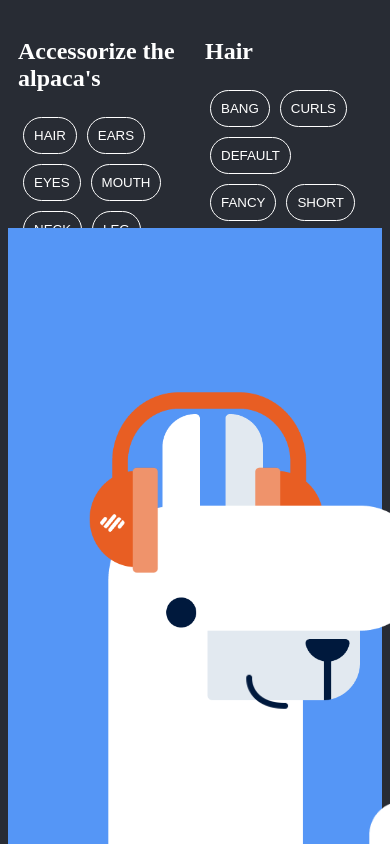
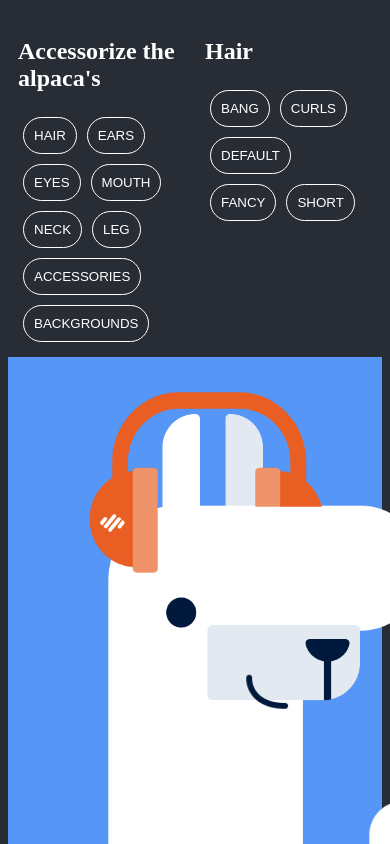
Before and after one commit to adolfosp/Front-Alpaca-Generator, an Angular app in the folder front-alpaca-generator/: page / in a window 390 px wide. Shown: the top 844 px of the page. Built offline with nearby package versions, Linux system fonts and the light colour scheme.

Commit message:
fix: changes sass

```diff
--- a/front-alpaca-generator/src/app/app.component.sass
+++ b/front-alpaca-generator/src/app/app.component.sass
@@ -36,7 +36,7 @@
 
     &__hair
       position: absolute
-      z-index: 11
+      z-index: 3
       left: 5px
       top: 137.4px
 
@@ -65,7 +65,7 @@
       top: 141px
 
   .acessorios
-    height: 200px
+    height: min-content
     padding: 10px
     grid-area: acessorios
 
@@ -74,7 +74,7 @@
       border-radius: 20px
 
   .estilo
-    height: 200px
+    height: min-content
     padding: 10px
     grid-area: estilo
 
@@ -128,7 +128,7 @@ h1
     display: grid
     grid-template-columns: auto
     grid-template-rows: auto
-    grid-template-areas: "acessorios estilo" "imagem imagem" "botoes ."
+    grid-template-areas: "acessorios estilo" "acessorios estilo" "imagem imagem" "botoes botoes"
 
     .imagem
       width: 100%
@@ -159,7 +159,7 @@ h1
 
       &__hair
         position: absolute
-        z-index: 11
+        z-index: 3
         left: 5px
         top: 357.4px
 
@@ -186,3 +186,13 @@ h1
         z-index: 10
         left: 10px
         top: 361px
+
+@media screen and (max-width: 1030px)
+  .container
+    display: grid
+    grid-template-columns: auto
+    grid-template-rows: auto
+    grid-template-areas: "acessorios estilo" "acessorios estilo" "imagem imagem" "botoes botoes"
+
+    .acessorios
+      height: min-content
```
